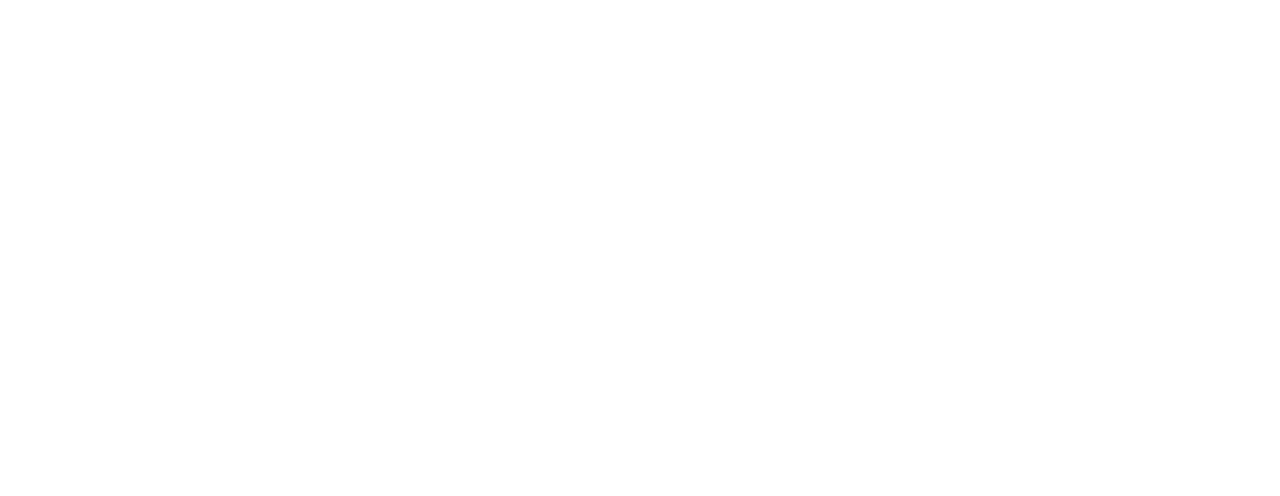
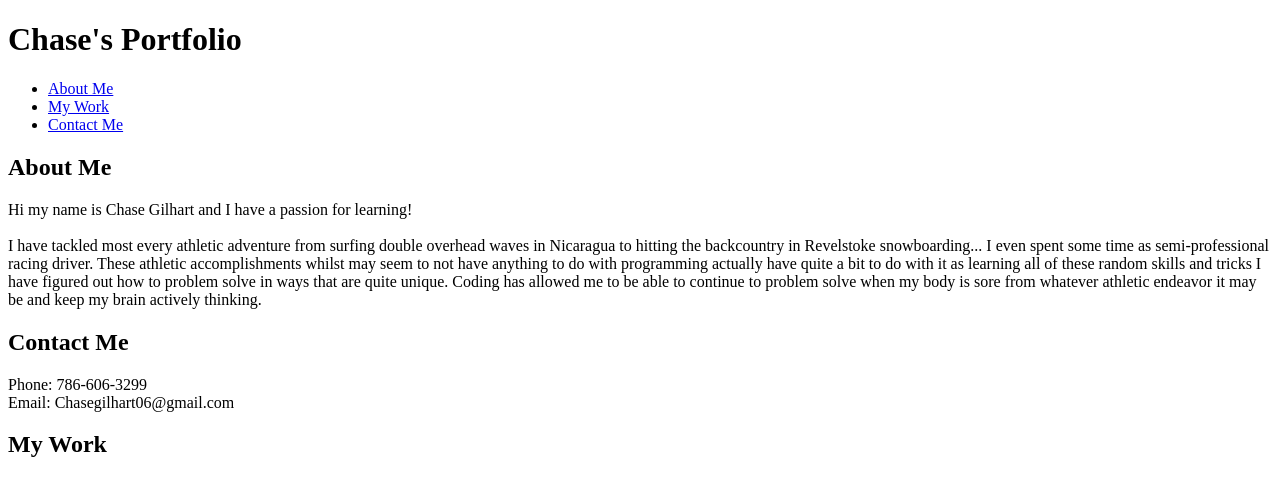
Before and after one commit to ChaseR17/challenge-2, a plain HTML site: page index.html in a window 1280 px wide. Drawn offline with Linux system fonts and the light colour scheme.

Commit message:
added basic sections

```diff
--- a/index.html
+++ b/index.html
@@ -3,9 +3,37 @@
 <head>
     <meta charset="UTF-8">
     <meta name="viewport" content="width=device-width, initial-scale=1.0">
-    <title>Document</title>
+    <title>Chase Gilhart Protfolio</title>
+    <link rel="stylesheet" type="text/css" href="./style.css">
 </head>
 <body>
+    <header class="header">
+        <h1>Chase's Portfolio</h1>
+        <nav>
+            <ul>
+                <li> <a href="about-me">About Me</a></li>
+                <li> <a href="my-work">My Work</a></li>
+                <li> <a href="contact-me">Contact Me</a></li>
+            </ul>
+        </nav>
+    </header>
+    <Main>
+        <section id="about-me">
+            <h2>About Me</h2>
+                <p>Hi my name is Chase Gilhart and I have a passion for learning! <br/><br/> I have tackled most every athletic adventure from surfing double overhead waves in Nicaragua to hitting the backcountry in Revelstoke snowboarding... I even spent some time as semi-professional racing driver. These athletic accomplishments whilst may seem to not have anything to do with programming actually have quite a bit to do with it as learning all of these random skills and tricks I have figured out how to problem solve in ways that are quite unique. Coding has allowed me to be able to continue to problem solve when my body is sore from whatever athletic endeavor it may be and keep my brain actively thinking.  </p>
+        </section>
+        <section id="contact-me">
+            <h2>Contact Me</h2>
+            <p>
+                Phone: 786-606-3299
+                <br/>Email: Chasegilhart06@gmail.com
+
+            </p>
+        </section>
+        <section id ="my-work">
+            <h2>My Work</h2>
+        </section>
+    </Main>
 
 </body>
 </html>
```
